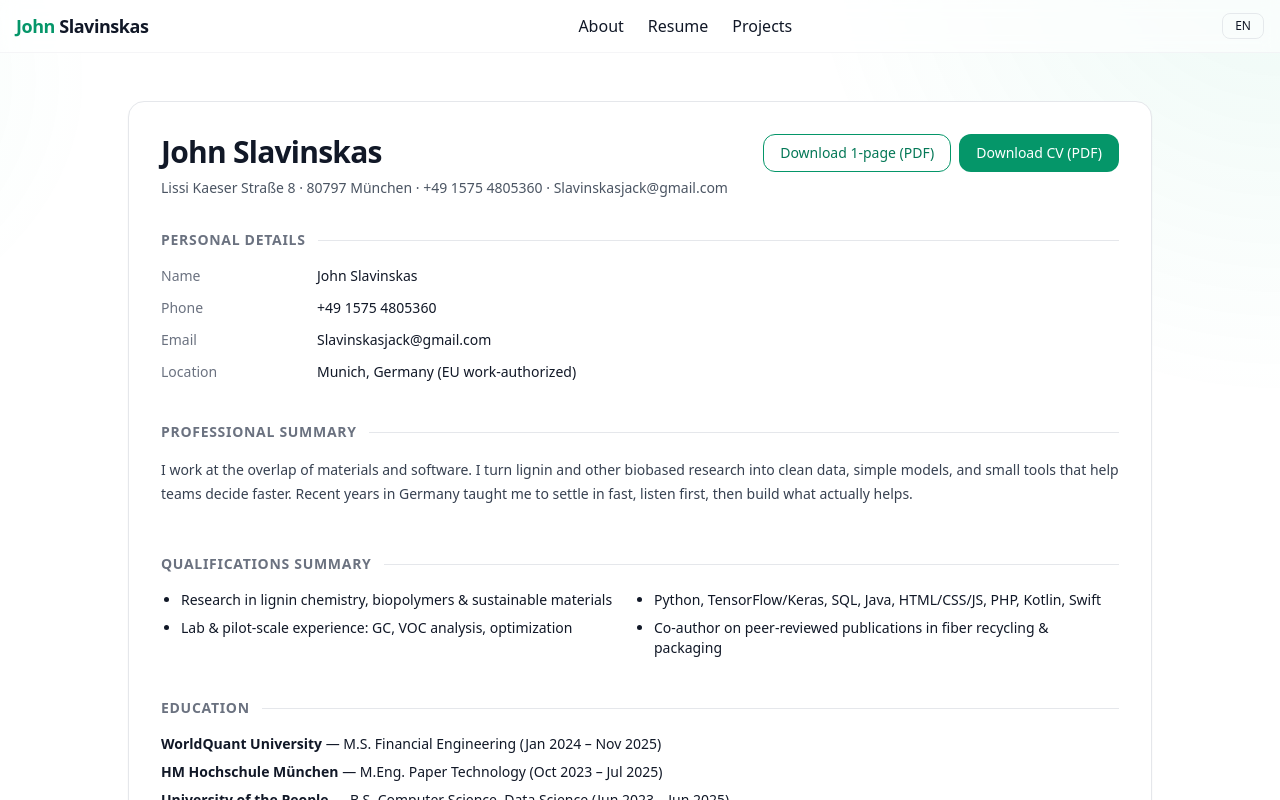
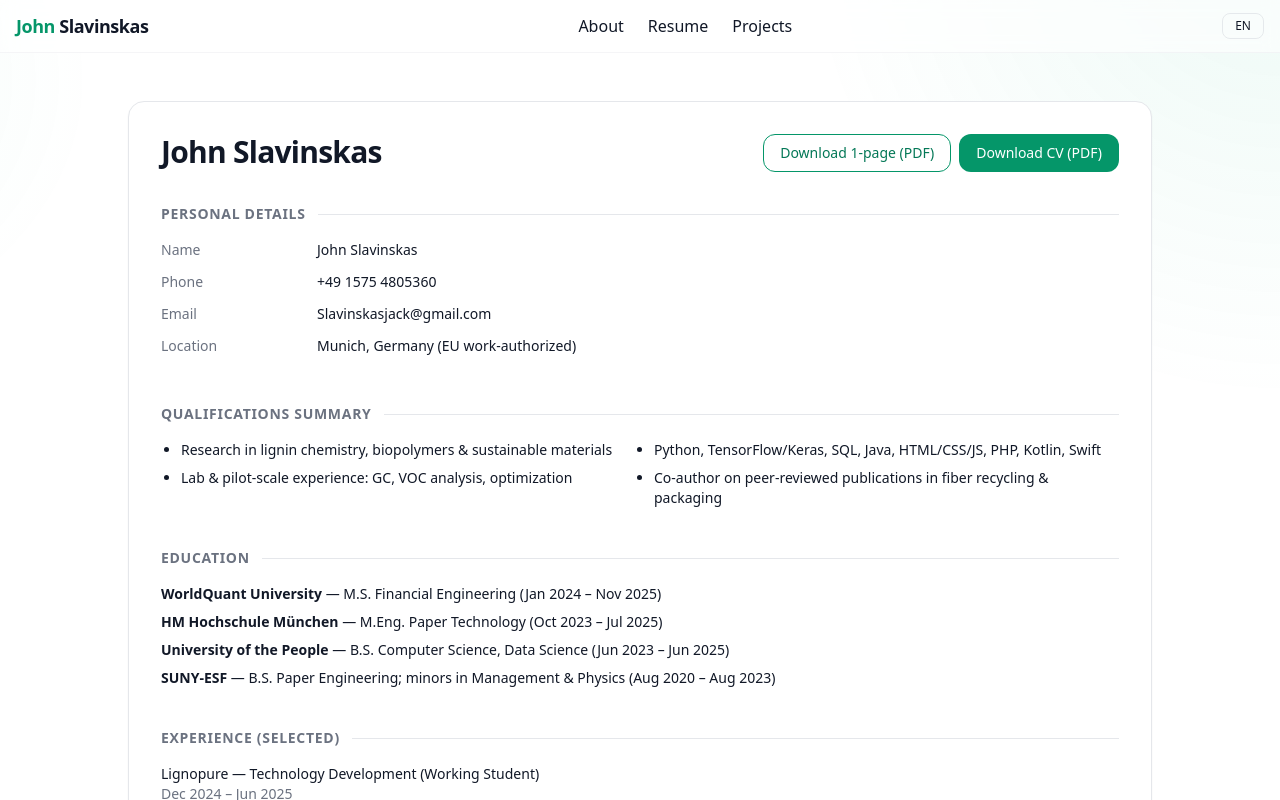
Before and after one commit to Tridude5/JohnSlavinskas, a Next.js app: page /resume in a window 1280 px wide. Shown: the top 800 px of the page. Built offline with nearby package versions, Linux system fonts and the light colour scheme.

Commit message:
Update page.tsx

```diff
--- a/app/resume/page.tsx
+++ b/app/resume/page.tsx
@@ -34,9 +34,6 @@ export default function ResumePage() {
           <div className="flex flex-wrap items-start justify-between gap-4">
             <div>
               <h1 className="text-3xl font-bold tracking-tight">John Slavinskas</h1>
-              <p className="mt-2 text-sm text-gray-600 dark:text-gray-300">
-                Lissi Kaeser Straße 8 · 80797 München · +49 1575 4805360 · <EmailLink />
-              </p>
             </div>
             <div className="flex gap-2 print:hidden">
               <a
@@ -71,15 +68,6 @@ export default function ResumePage() {
           </section>
 
           {/* Professional Summary */}
-          <section className="mt-10">
-            <SectionHeading>Professional Summary</SectionHeading>
-            <p className="mt-4 text-sm leading-6 text-gray-700 dark:text-gray-200">
-              I work at the overlap of materials and software. I turn lignin and other biobased
-              research into clean data, simple models, and small tools that help teams decide
-              faster. Recent years in Germany taught me to settle in fast, listen first, then
-              build what actually helps.
-            </p>
-          </section>
 
           {/* Body sections */}
           <section className="mt-12">
```
